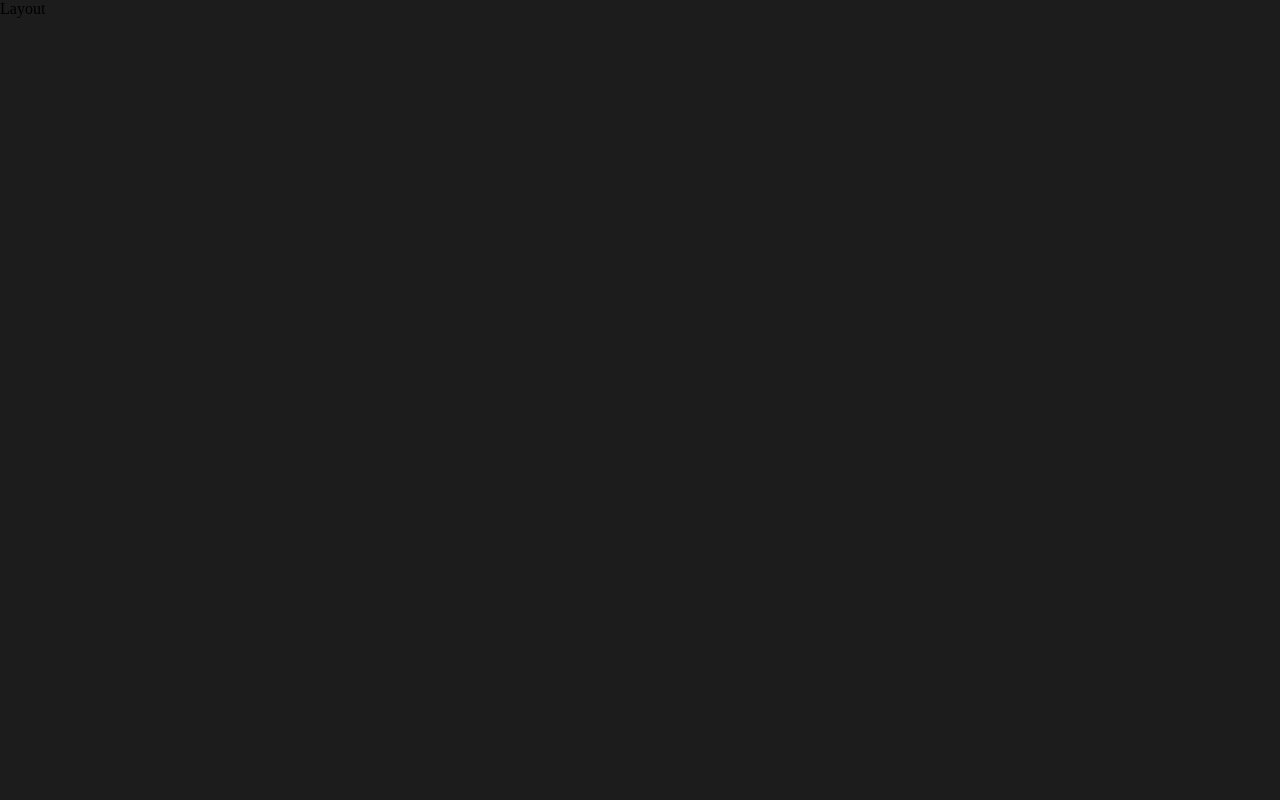
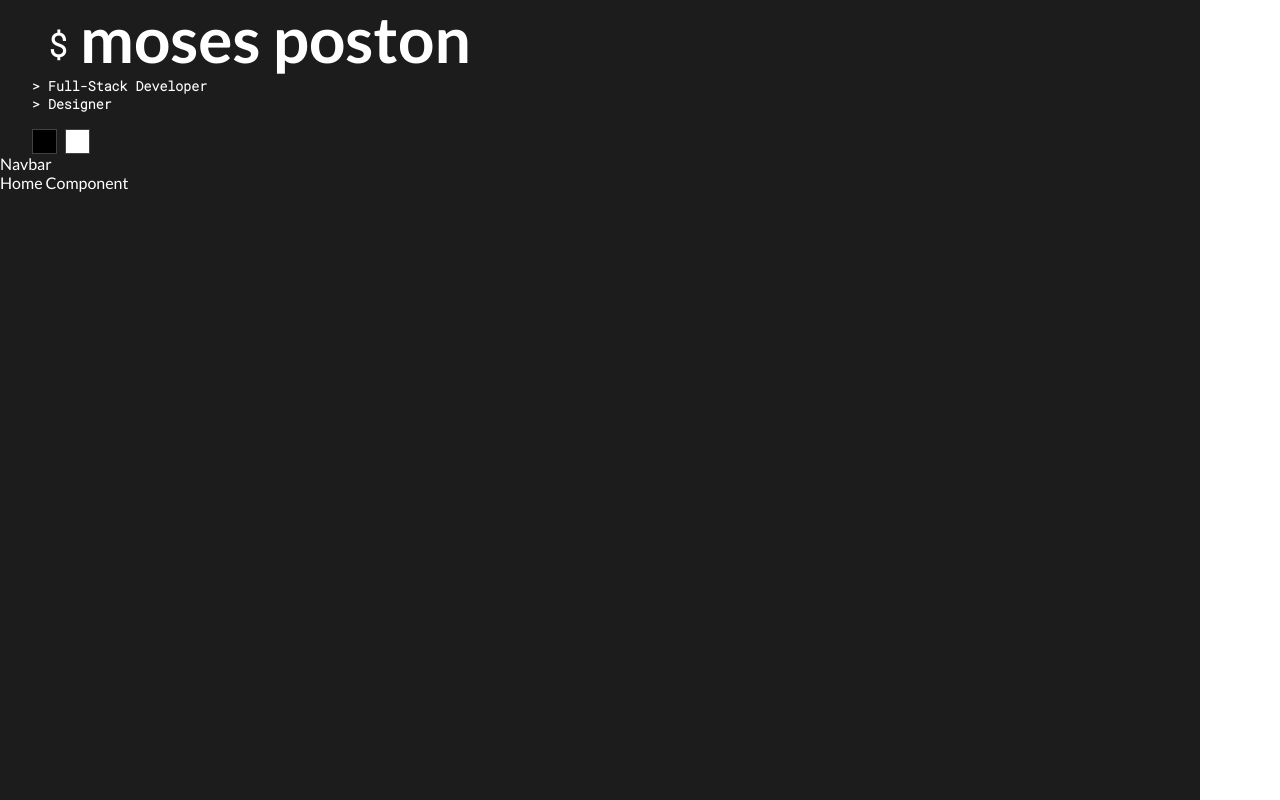
Before and after one commit to Object-ions/objections-portfolio, a React (Create React App) app: page / in a window 1280 px wide. Built offline with nearby package versions, Linux system fonts and the light colour scheme.

Commit message:
Update light and dark color with state

```diff
--- a/src/components/Home/Home.js
+++ b/src/components/Home/Home.js
@@ -1,7 +1,7 @@
 import React from "react";
 
 const Home = () => {
-  return <div>Home</div>;
+  return <div>Home Component</div>;
 };
 
 export default Home;
--- a/src/components/Layout/Header.js
+++ b/src/components/Layout/Header.js
@@ -1,7 +1,7 @@
 import React from "react";
 import "./Header.scss";
 
-const Header = () => {
+const Header = ({ onToggleTheme }) => {
   return (
     <div className="Header">
       <div>
@@ -12,8 +12,16 @@ const Header = () => {
         <h5>{">"} Designer</h5>
       </div>
       <div className="mode-control">
-        <div className="mode-icon mode-icon-dark" id="dark-mode"></div>
-        <div className="mode-icon mode-icon-light" id="light-mode"></div>
+        <div
+          className="mode-icon mode-icon-dark"
+          id="dark-mode"
+          onClick={() => onToggleTheme("dark")}
+        ></div>
+        <div
+          className="mode-icon mode-icon-light"
+          id="light-mode"
+          onClick={() => onToggleTheme("light")}
+        ></div>
       </div>
     </div>
   );
--- a/src/components/Layout/Header.scss
+++ b/src/components/Layout/Header.scss
@@ -2,8 +2,7 @@
 
 .Header {
   position: relative;
-  font-family: $font-text;
-  margin: 2rem;
+  margin: 0 2rem;
 
   h1 {
     font-weight: 700;
@@ -39,15 +38,15 @@
         margin-right: 0.5rem;
 
         &:hover {
-          background: lighten($dark-bg, 10%);
+          background: lighten($dark-bg-color, 10%);
         }
       }
 
       &-light {
-        background: $white;
+        background: #fff;
 
         &:hover {
-          background: darken($white, 10%);
+          background: darken(#fff, 10%);
         }
       }
     }
--- a/src/components/Layout/Layout.js
+++ b/src/components/Layout/Layout.js
@@ -1,8 +1,25 @@
-import React from "react";
+import React, { useState } from "react";
+import { Outlet } from "react-router-dom";
 import "./Layout.scss";
+import Header from "./Header";
+import Navbar from "./Navbar";
 
 const Layout = () => {
-  return <div>Layout</div>;
+  const [theme, setTheme] = useState("dark");
+
+  const toggleTheme = (newTheme) => {
+    setTheme(newTheme); // Fixed to use newTheme instead of "newTheme"
+  };
+
+  return (
+    <div className={`Layout ${theme}`}>
+      <Header onToggleTheme={toggleTheme} />
+      <Navbar />
+      <div className="page">
+        <Outlet />
+      </div>
+    </div>
+  );
 };
 
 export default Layout;
--- a/src/components/Layout/Layout.scss
+++ b/src/components/Layout/Layout.scss
@@ -0,0 +1,55 @@
+@import "../../scss/mixins";
+@import "../../scss/variables";
+
+.Layout {
+  max-width: $max-width;
+  height: 100vh;
+  font-family: $font-text;
+  transition: background-color 0.3s, color 0.3s;
+
+  &.dark {
+    background: $dark-bg-color;
+    color: $dark-text-color;
+
+    .Header {
+    }
+  }
+
+  &.light {
+    background: $light-bg-color;
+    color: $light-text-color;
+
+    .Header {
+    }
+  }
+
+  // Mobile
+  @include respond-to("mobile") {
+    background-color: red; // Example color for mobile
+  }
+
+  // Tablet
+  @include respond-to("tablet") {
+    background-color: blue; // Example color for tablet
+  }
+
+  // Desktop
+  @include respond-to("desktop") {
+    background-color: $dark-bg-color; // Set back to dark theme color for desktop
+  }
+}
+
+.Layout {
+  // Mobile
+  background-color: red;
+
+  // Tablet
+  @include respond-to("tablet") {
+    background-color: blue;
+  }
+
+  // Desktop
+  @include respond-to("desktop") {
+    background-color: $dark-bg-color;
+  }
+}
--- a/src/index.js
+++ b/src/index.js
@@ -1,7 +1,6 @@
 import React from "react";
 import ReactDOM from "react-dom/client";
 import App from "./components/App/App";
-import "./index.scss";
 import reportWebVitals from "./reportWebVitals";
 
 const root = ReactDOM.createRoot(document.getElementById("root"));
--- a/src/index.scss
+++ /dev/null
@@ -1,5 +0,0 @@
-@import "/src/scss/variables";
-
-body {
-  background: $dark-bg;
-}
--- a/src/scss/_variables.scss
+++ b/src/scss/_variables.scss
@@ -7,15 +7,19 @@
   font-style: normal;
 }
 
-$dark-bg: #1c1c1c;
+// Dark theme
+$dark-bg-color: #1c1c1c;
+$dark-text-color: #fff;
+$dark-special-color: #41e0d0;
+
+// Light theme
+$light-bg-color: #e0e0e0;
+$light-text-color: #000;
+$light-special-color: #2c4bf5;
+
+$error: #f2994a;
+$special-orange: #ff4400;
 $dark-border: #424242;
-$light-bg: #e0e0e0;
-$white: #fff;
-$turquoise: #41e0d0;
-$black: #000;
-$blue: #2c4bf5;
-$orange: #ff4400;
-$error: #f2994a;
 
 $max-width: 1200px;
 
```
